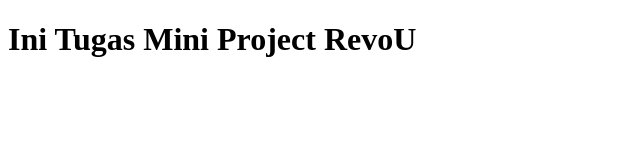
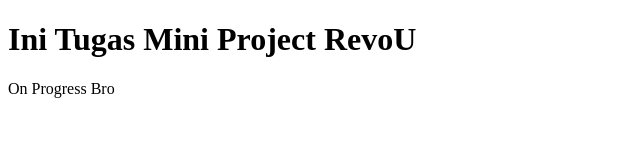
Before and after one commit to revou-fundamental-course/22-jan-24-airinekoc23, a plain HTML site: page index.html in a window 1280 px wide. Shown: the whole page, without its empty margins (0-640 px from the left). Drawn offline with Linux system fonts and the light colour scheme.

Commit message:
add html

```diff
--- a/index.html
+++ b/index.html
@@ -7,5 +7,6 @@
 </head>
 <body>
     <h1>Ini Tugas Mini Project RevoU</h1>
+    <p>On Progress Bro</p>
 </body>
 </html>
```
